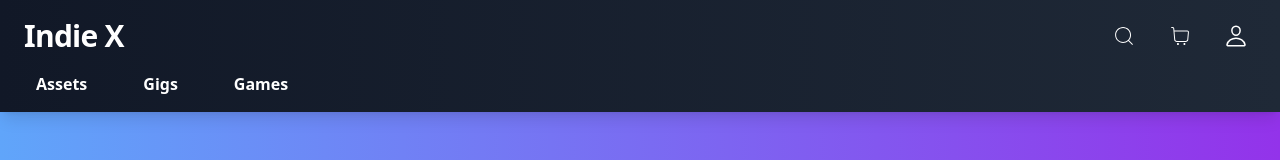
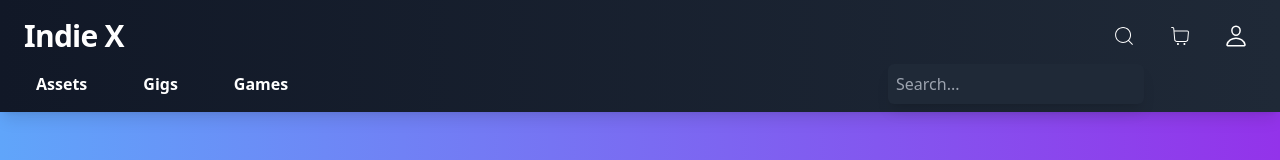
Before and after one commit to Ihshaan01/Indiex, a React (Vite) app: page /Landing in a window 1280 px wide. Both pictures are taken after a click on the button 1124 px from the left and 36 px from the top of the page. Shown: the top 160 px of the page. Built offline with nearby package versions, Linux system fonts and the light colour scheme.

Commit message:
Add search functionality to Header component with toggleable input field

```diff
--- a/src/components/Header.jsx
+++ b/src/components/Header.jsx
@@ -17,6 +17,7 @@ const Header = () => {
   const [signInModalVisible, setSignInModalVisible] = useState(false);
   const [userModalVisible, setUserModalVisible] = useState(false);
   const [mobileMenuVisible, setMobileMenuVisible] = useState(false);
+  const [searchOpen, setSearchOpen] = useState(false);
   const { token, user, setUser, clearToken } = useAuthStore();
 
   const categories = [
@@ -127,14 +128,23 @@ const Header = () => {
           </Link>
           <IconContext.Provider value={{ color: "white", size: "1.5em" }}>
             <div className="flex items-center gap-4">
-              <button
-                className="p-2 rounded-full hover:bg-gray-700 transition-all duration-200"
-                data-tooltip-id="Search"
-                data-tooltip-content="Search"
-                aria-label="Search"
-              >
-                <CiSearch />
-              </button>
+              <div className="relative">
+                <button
+                  onClick={() => setSearchOpen(!searchOpen)}
+                  className="p-2 rounded-full hover:bg-gray-700"
+                >
+                  <CiSearch />
+                </button>
+                <input
+                  type="text"
+                  placeholder="Search..."
+                  className={`absolute right-0 top-12 w-64 p-2 bg-gray-800 text-white rounded-md shadow-lg transition-all duration-300 ${
+                    searchOpen
+                      ? "opacity-100 translate-y-0"
+                      : "opacity-0 -translate-y-2 pointer-events-none"
+                  }`}
+                />
+              </div>
               <Link
                 to="/Cart"
                 className="p-2 rounded-full hover:bg-gray-700 transition-all duration-200"
```
